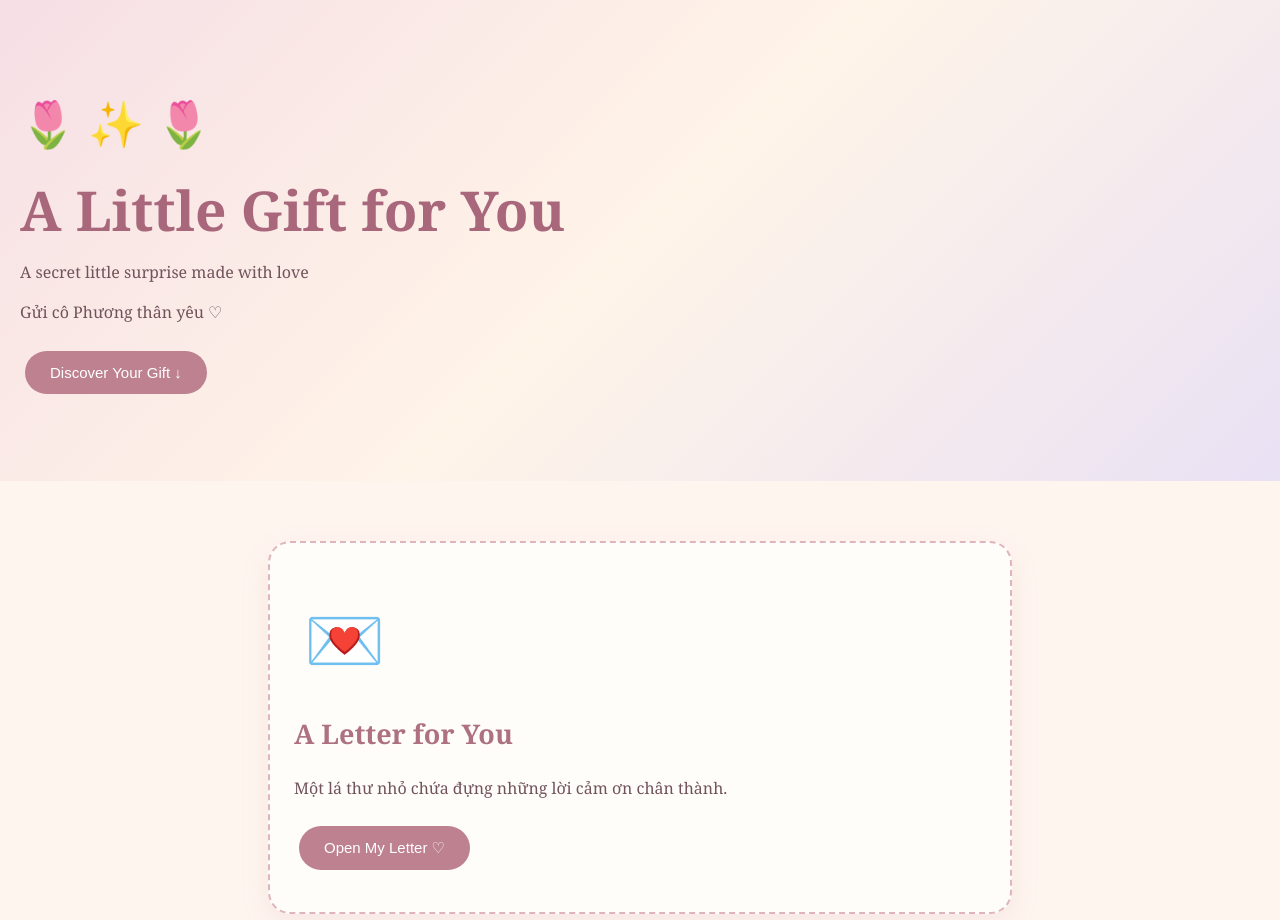
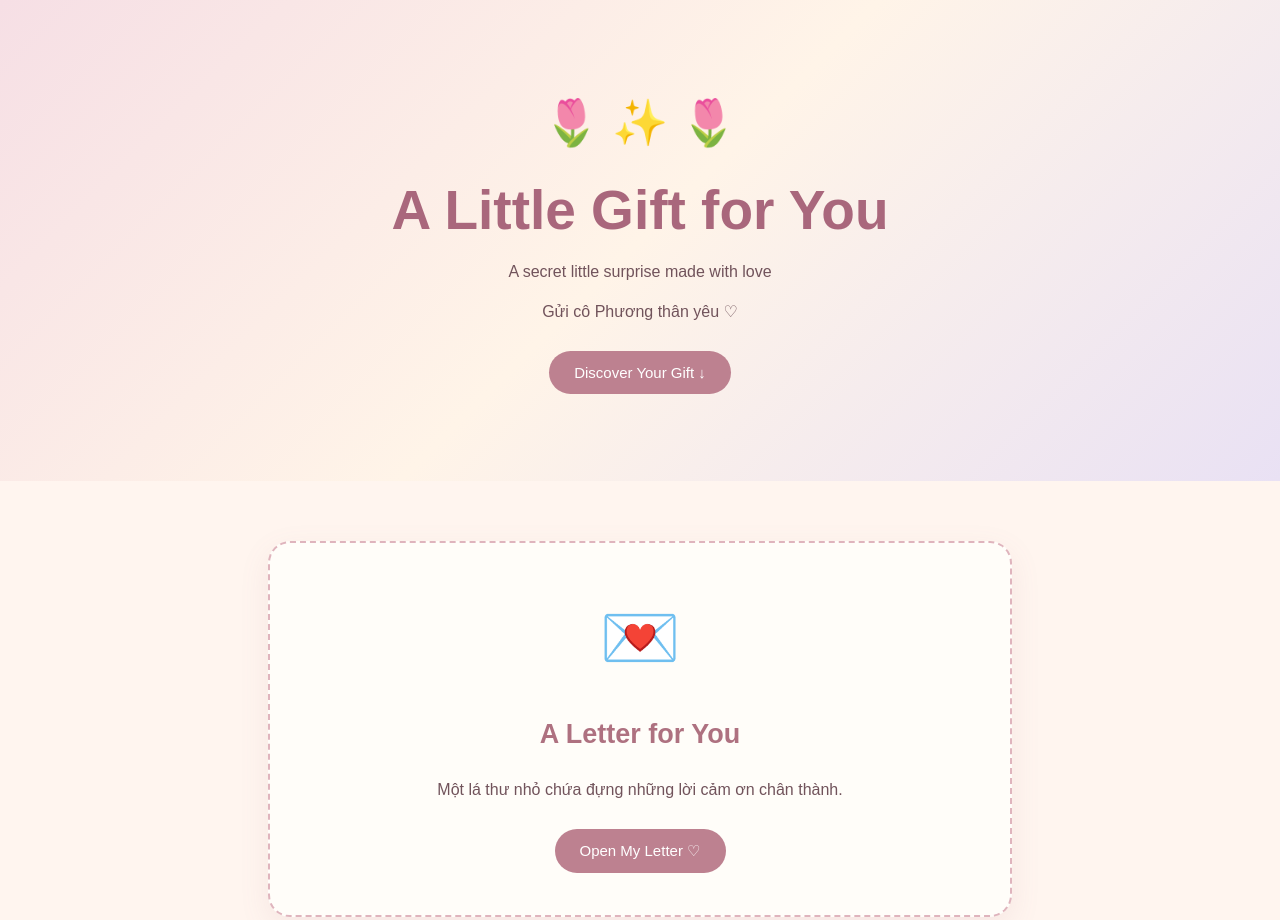
Before and after one commit to vohoquynhchi-lab/gift-for-miss-my-phuong, a plain HTML site: page index.html in a window 1280 px wide. Shown: the top 920 px of the page. Drawn offline with Linux system fonts and the light colour scheme.

Commit message:
Refactor CSS styles in index.html
Updated CSS styles for better text handling and layout.

```diff
--- a/index.html
+++ b/index.html
@@ -9,8 +9,10 @@
 <style>
 * {
   box-sizing: border-box;
-  letter-spacing: normal !important;
-  word-spacing: normal !important;
+  letter-spacing: 0 !important;
+  word-spacing: 0 !important;
+  word-break: normal !important;
+  overflow-wrap: break-word;
 }
 
 html {
@@ -22,16 +24,22 @@ body {
   padding: 0;
   background: #fff5ef;
   color: #71535b;
-  font-family: Georgia, serif;
+  font-family: Arial, sans-serif;
   font-size: 16px;
   line-height: 1.7;
   overflow-x: hidden;
 }
 
+h1, h2, h3, p, button, div {
+  letter-spacing: 0 !important;
+  word-spacing: 0 !important;
+  word-break: normal !important;
+}
+
 header {
   padding: 85px 20px 75px;
-  background: linear-gradient(135deg,
-    #f6dfe5, #fff4e8, #e9e1f4);
+  background: linear-gradient(135deg, #f6dfe5, #fff4e8, #e9e1f4);
+  text-align: center;
 }
 
 h1 {
@@ -44,7 +52,7 @@ h1 {
 h2 {
   color: #ae7180;
   font-size: 27px;
-  line-height: 1.3;
+  line-height: 1.4;
 }
 
 p {
@@ -66,6 +74,7 @@ section {
   padding: 30px 24px;
   margin: 15px auto;
   box-shadow: 0 10px 30px rgba(170,110,125,0.10);
+  text-align: center;
 }
 
 .flower {
@@ -105,6 +114,13 @@ button:hover {
   border-radius: 16px;
   margin-top: 20px;
   animation: appear 0.6s ease;
+  text-align: center;
+}
+
+.message p {
+  white-space: normal;
+  text-align: center;
+  line-height: 1.8;
 }
 
 @keyframes appear {
@@ -126,8 +142,9 @@ button:hover {
 }
 
 footer {
-  background: linear-gradient(135deg,#f5dce2,#fff0e5);
+  background: linear-gradient(135deg, #f5dce2, #fff0e5);
   padding: 55px 20px;
+  text-align: center;
 }
 
 footer h2 {
@@ -179,20 +196,15 @@ footer h2 {
       <h2>Dear cô Phương,</h2>
 
       <p>
-        Cảm ơn cô vì đã luôn tận tâm,
-        kiên nhẫn và truyền cảm hứng
-        cho chúng em.
+        Cảm ơn cô vì đã luôn tận tâm, kiên nhẫn và truyền cảm hứng cho chúng em.
       </p>
 
       <p>
-        Nhân ngày Nhà giáo Việt Nam 20/11,
-        em chúc cô luôn mạnh khỏe,
-        vui vẻ và gặp thật nhiều điều tốt đẹp.
+        Nhân ngày Nhà giáo Việt Nam 20/11, em chúc cô luôn mạnh khỏe, vui vẻ và gặp thật nhiều điều tốt đẹp.
       </p>
 
       <p>
-        Cảm ơn cô vì tất cả những điều
-        tuyệt vời cô đã dành cho chúng em.
+        Cảm ơn cô vì tất cả những điều tuyệt vời cô đã dành cho chúng em.
       </p>
 
       <h3>With love ♡</h3>
```
